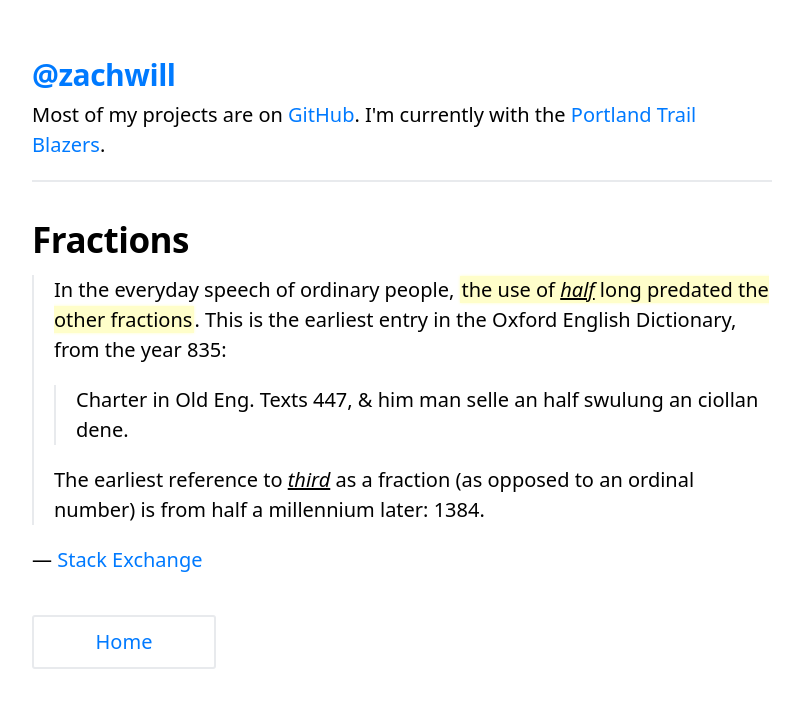
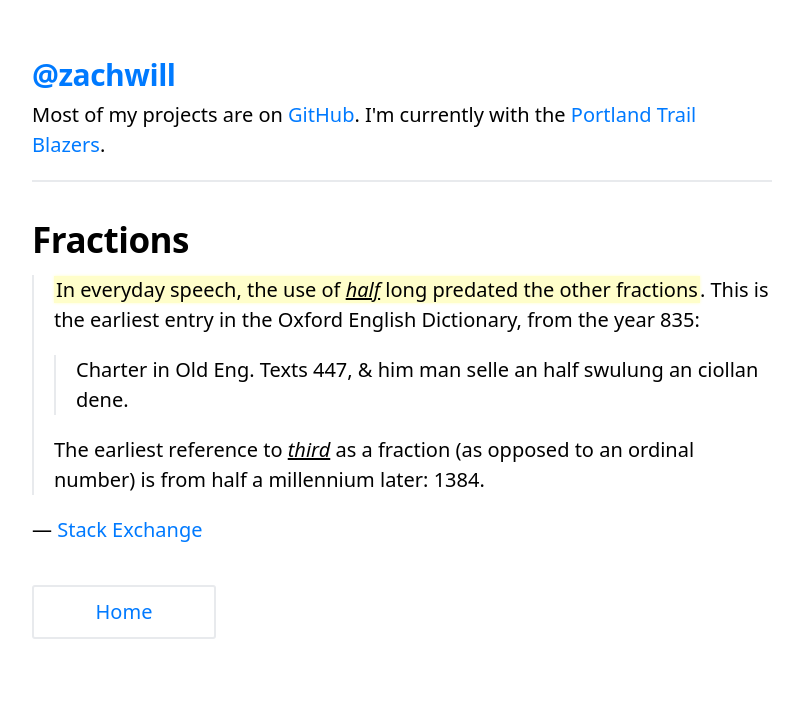
Before and after one commit to zachwill/blog, a Jekyll site: the page built from _posts/2022-01-18-fractions.md, in a window 1280 px wide. Shown: the top 708 px of the page, without its empty margins (238-1041 px from the left). Built offline with Jekyll 4.4.1, drawn with Linux system fonts in a browser that asks for light colours.

Commit message:
Update fractions quote

```diff
--- a/_posts/2022-01-18-fractions.md
+++ b/_posts/2022-01-18-fractions.md
@@ -4,7 +4,7 @@ title     : Fractions
 permalink : /fractions/
 ---
 
-> In the everyday speech of ordinary people, **the use of _half_ long predated
+> **In everyday speech, the use of _half_ long predated
 > the other fractions**. This is the earliest entry in the Oxford English Dictionary,
 > from the year 835:
 >
```
